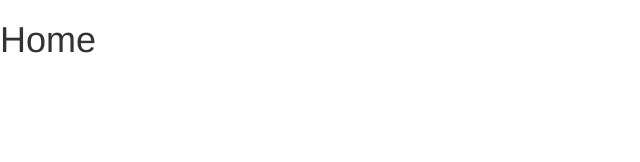
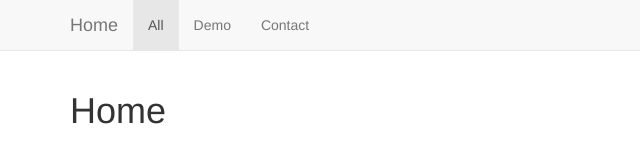
Before and after one commit to nielmistry/Wordesizer, a plain HTML site: page index.html in a window 1280 px wide. Shown: the whole page, without its empty margins (0-640 px from the left). Drawn offline with nearby package versions, Linux system fonts and the light colour scheme.

Commit message:
Bootstrap, Jquery, Navigation

```diff
--- a/index.html
+++ b/index.html
@@ -8,10 +8,47 @@
 
 	<title> Wordesizer </title>
 	<link rel="stylesheet" href="https://maxcdn.bootstrapcdn.com/bootstrap/3.3.6/css/bootstrap.min.css">
-
+	<script src="https://ajax.googleapis.com/ajax/libs/jquery/3.0.0/jquery.min.js"></script>
+<script src="https://maxcdn.bootstrapcdn.com/bootstrap/3.3.6/js/bootstrap.min.js"></script>
+<!--[if lt IE 9]>
+<script src="https://oss.maxcdn.com/libs/html5shiv/3.7.0/html5shiv.js"></script>
+<script src="https://oss.maxcdn.com/libs/respond.js/1.4.2/respond.min.js"></script>
+<![endif]-->
 
 </head>
 <body>
+	<div class="navbar navbar-default navbar-static-top" role="navigation">
+    <div class="container">
+
+        <div class="navbar-header">
+            <button type="button" class="navbar-toggle" data-toggle="collapse" data-target=".navbar-collapse">
+            <span class="sr-only">Toggle navigation</span>
+            <span class="icon-bar"></span>
+            <span class="icon-bar"></span>
+            <span class="icon-bar"></span>
+            </button>
+            <a class="navbar-brand" href="http://yourwebsite.com/">Home</a>
+        </div>
+
+        <div class="navbar-collapse collapse">
+            <ul class="nav navbar-nav">
+                <li class="active">
+                    <a href="#">All</a>
+                </li>
+                <li>
+                    <a href="#">Demo</a>
+                </li>
+                <li>
+                    <a href="#">Contact</a>
+                </li>
+            </ul>
+        </div><!--/.nav-collapse -->
+
+    </div>
+
+</div>
+<div class="container">
 	<h1>Home</h1>
+</div>
 </body>
 </html>
--- a/main.js
+++ b/main.js
@@ -1,3 +1,4 @@
 function helloWorld () {
 	console.log("Hello world!");
+
 }
```
